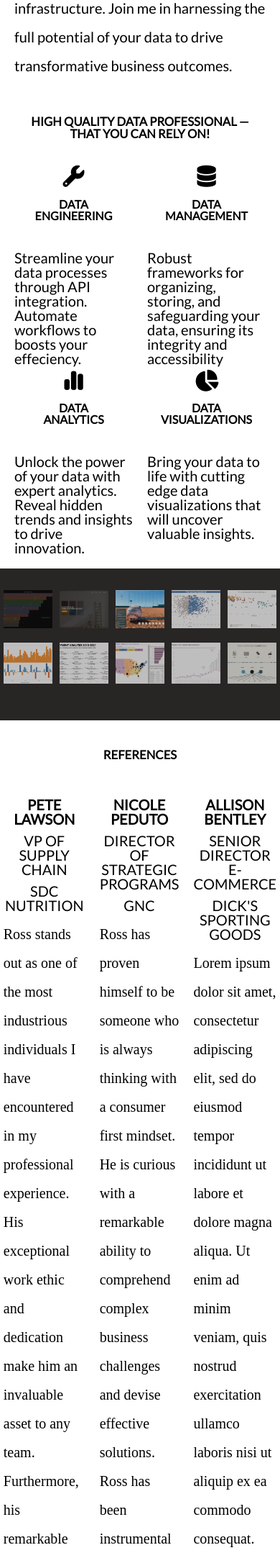
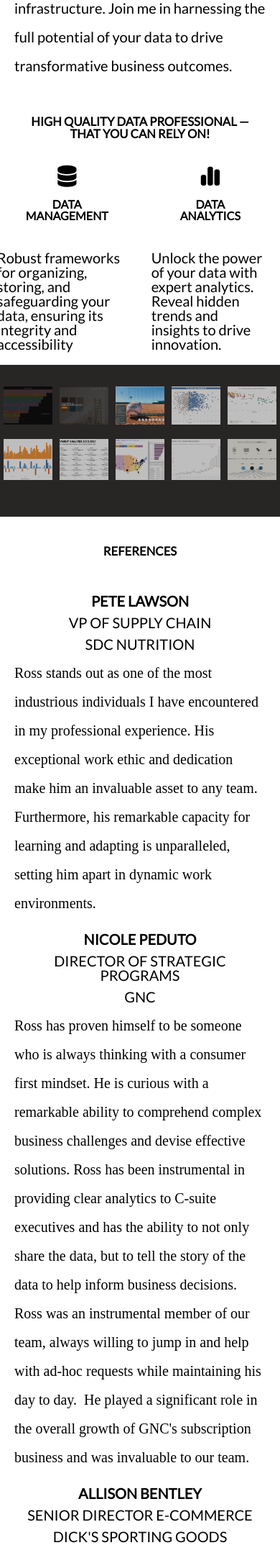
Before and after one commit to rcarhart/rcarhart.github.io, a PHP site: page / in a window 390 px wide. Shown: the part 2196-4361 px from the top of the page at 72% size. Run offline with PHP 8.4, Linux system fonts and the light colour scheme; style sheets or scripts are compiled from the project's sources.

Commit message:
references.grid container responsiveness added

```diff
--- a/resources/css/style.css
+++ b/resources/css/style.css
@@ -550,17 +550,13 @@
         text-align: center;
     }
 
-    .grid-container {
-        grid-template-columns: repeat(auto-fill, minmax(150px, 1fr));
+    .references .grid-container {
+        grid-template-columns: 1fr;
     }
     .content-container{
         grid-template-columns: 1fr;
     }
-
-    /* other responsive adjustments */
-}
-@media screen and (max-width: 600px) {
-    .form-group {
-        grid-template-columns: repeat(auto-fit, minmax(300px, 1fr));
+    .center-container{
+        grid-template-columns: 1fr;
     }
 }
```
